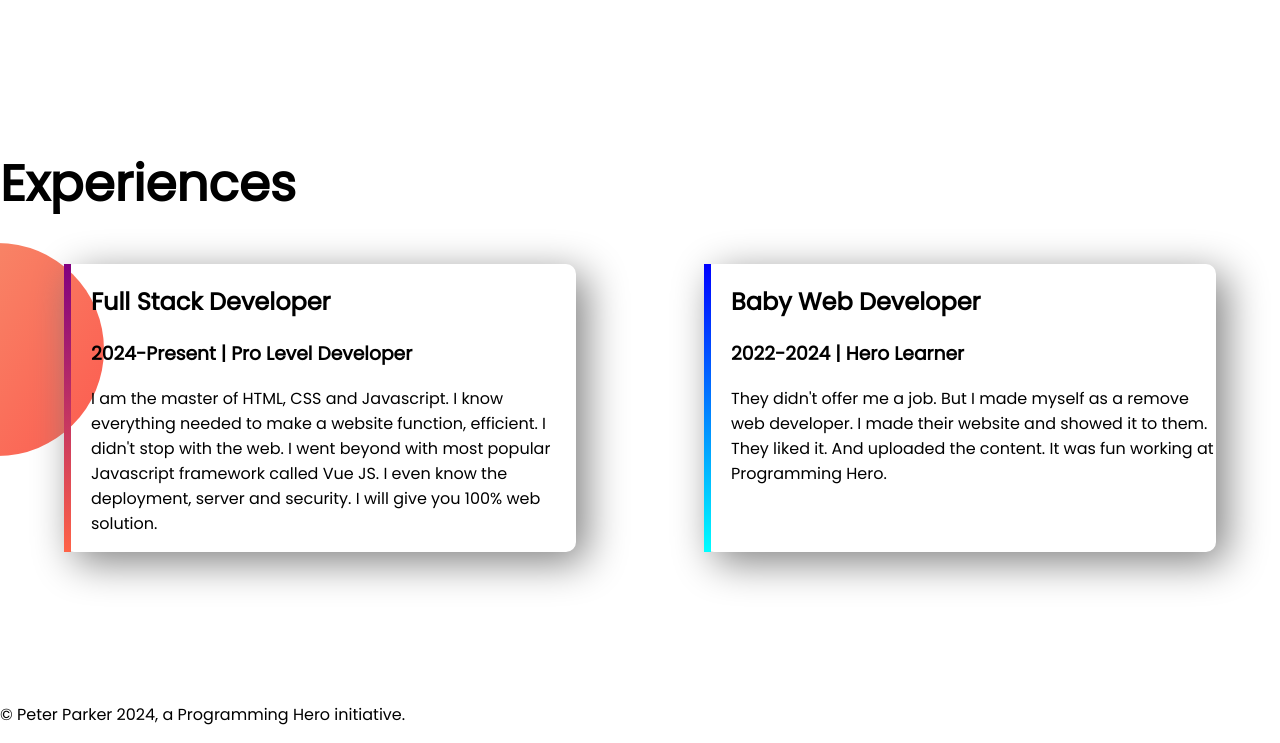
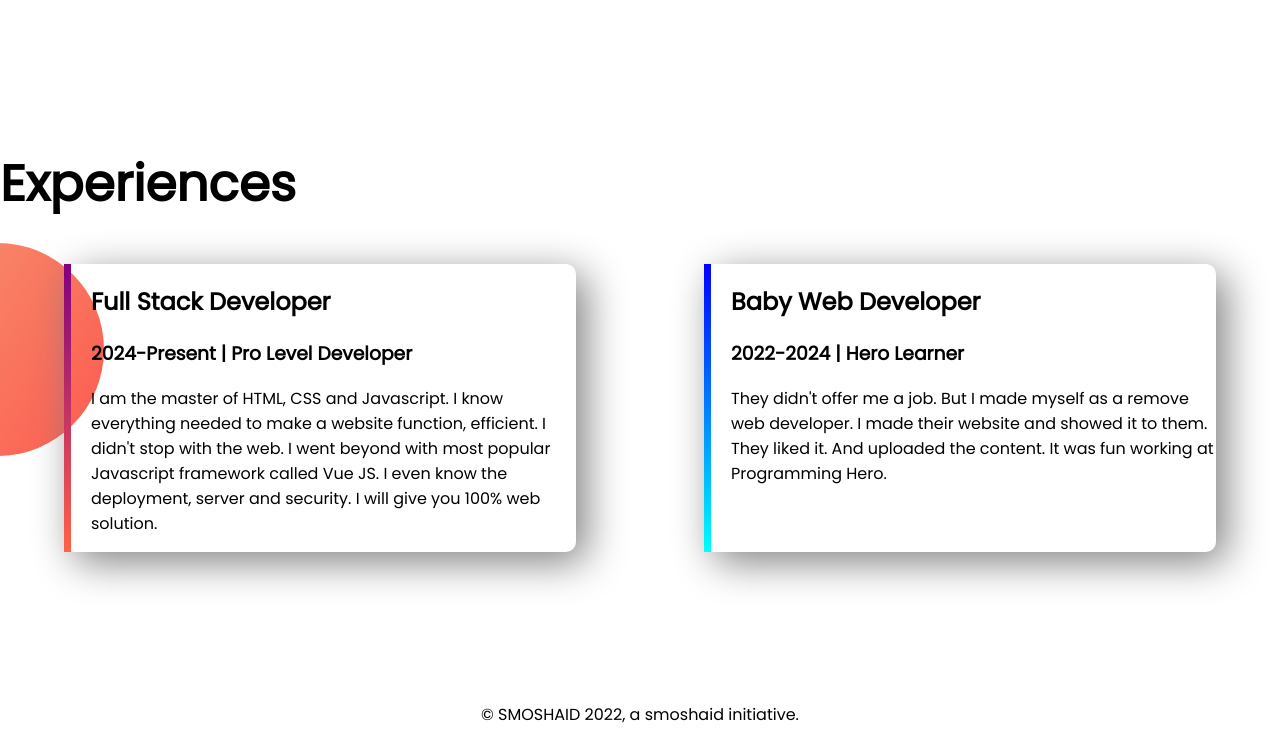
Before and after one commit to smoshaid/developerportfolio, a plain HTML site: page index.html in a window 1280 px wide. Shown: the part 1066-1809 px from the top of the page. Drawn offline with Linux system fonts and the light colour scheme.

Commit message:
code final

```diff
--- a/index.html
+++ b/index.html
@@ -59,7 +59,7 @@
             </div>
         </div>
     </section>
-<p id="footer">© Peter Parker 2024, a Programming Hero initiative.</p>
+<p id="footer">© SMOSHAID 2022, a smoshaid initiative.</p>
 </body>
 
 </html>
--- a/style.css
+++ b/style.css
@@ -56,6 +56,6 @@ h1 {
     border-image: linear-gradient(purple, tomato);
     border-image-slice: 1;
 }
-footer p {
+#footer {
     text-align: center;
 }
```
